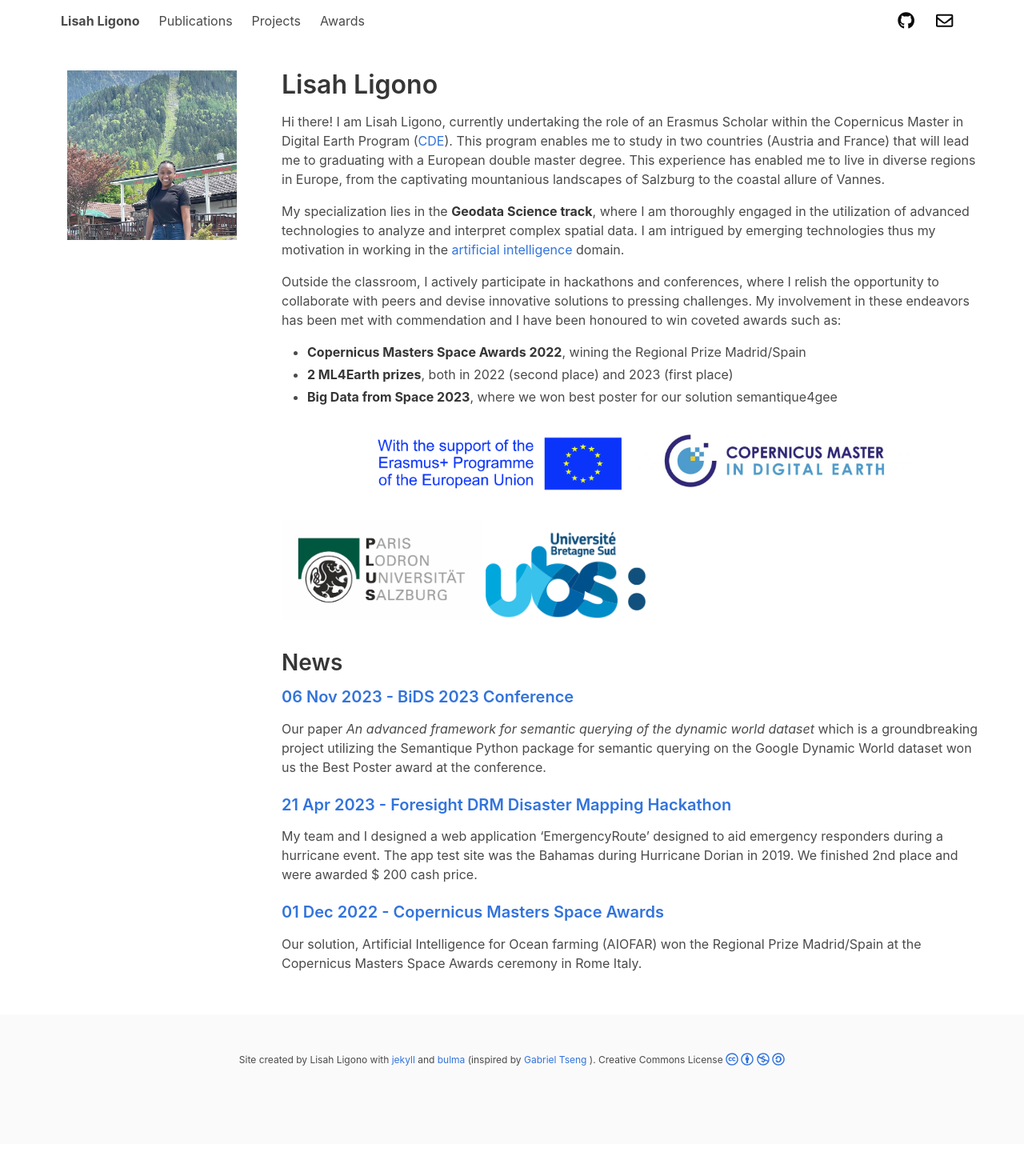
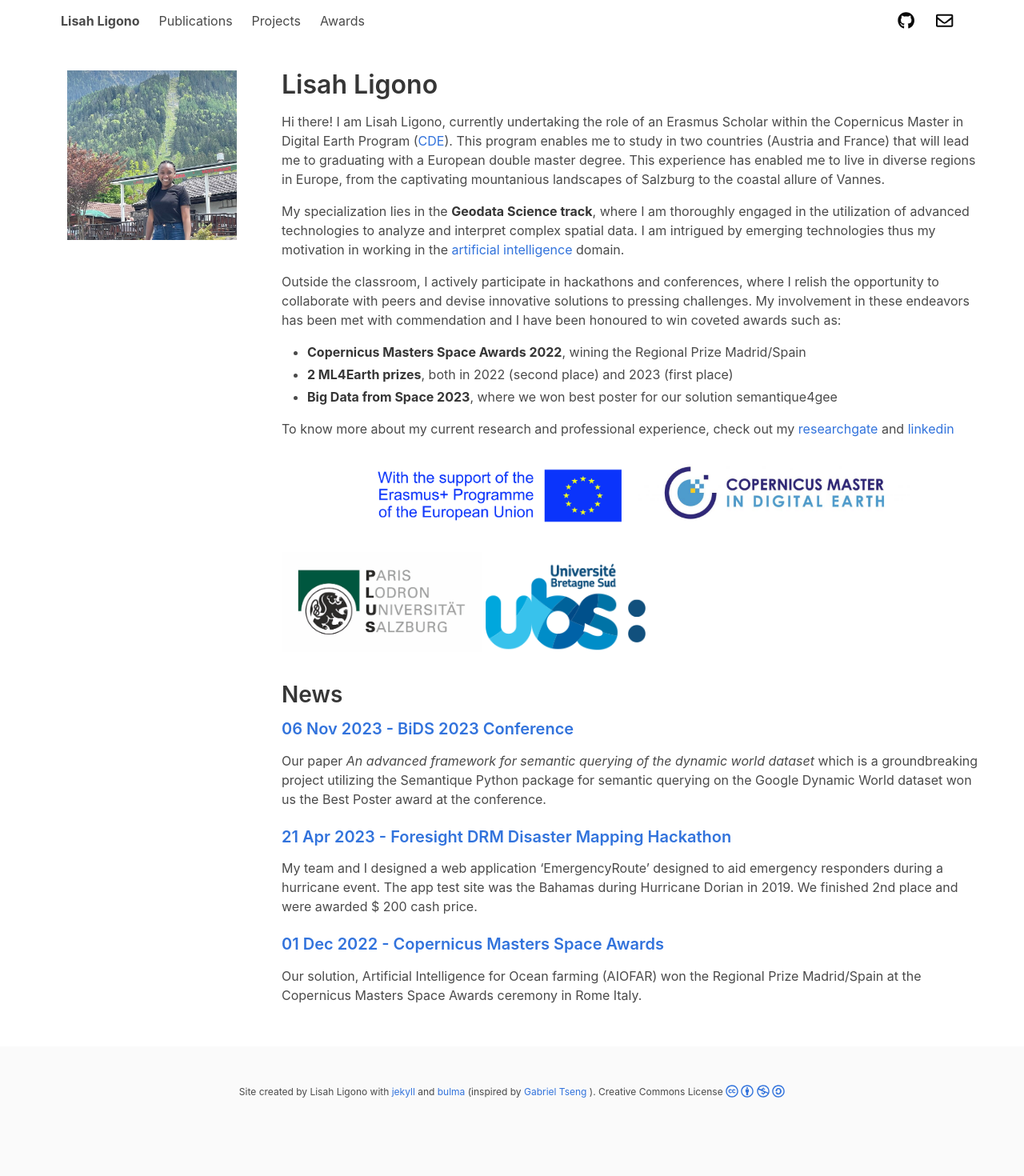
Before and after one commit to lisahligono/lisahligono.github.io, a Jekyll site: the page built from index.html, in a window 1280 px wide. Shown: the whole page at 80% size. Built offline with Jekyll 4.4.1, drawn with Linux system fonts in a browser that asks for light colours; nearby versions of some CDN libraries; a style sheet for code colours, icons or effects is not loaded; before the commit the page ends 1430 px from its top, so only the background shows below that.

Commit message:
Update description.md

```diff
--- a/_includes/description.md
+++ b/_includes/description.md
@@ -9,6 +9,8 @@ Outside the classroom, I actively participate in hackathons and conferences, whe
 * **2 ML4Earth prizes**, both in 2022 (second place) and 2023 (first place)
 * **Big Data from Space 2023**, where we won best poster for our solution semantique4gee
 
+To know more about my current research and professional experience, check out my [researchgate](https://www.researchgate.net/profile/Lisah-Ligono) and [linkedin](https://www.linkedin.com/in/lisahligono)
+
 
 ![Image Description](assets/img/cde_portfolio/erasmus.jpeg){:width="440px"}
 ![Image Description](assets/img/cde_portfolio/cde.jpg){:width="340px"}
```
